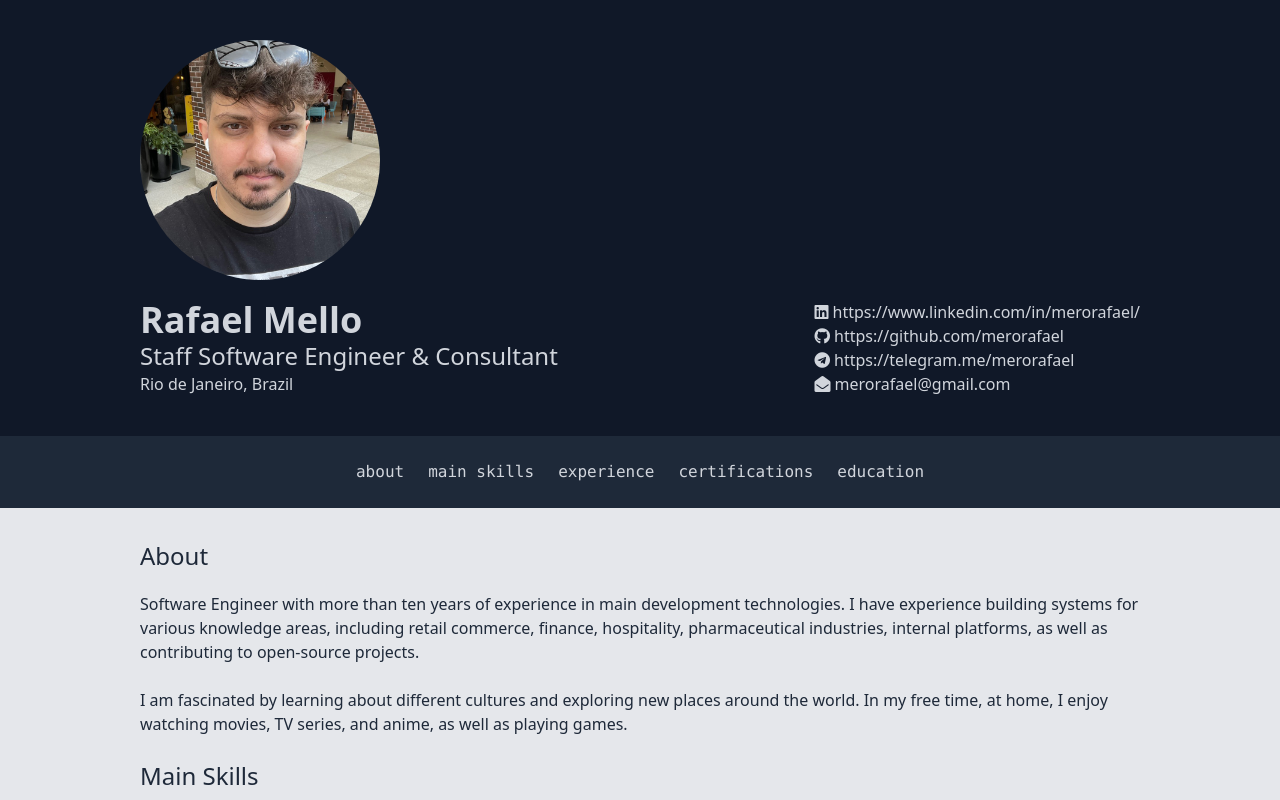
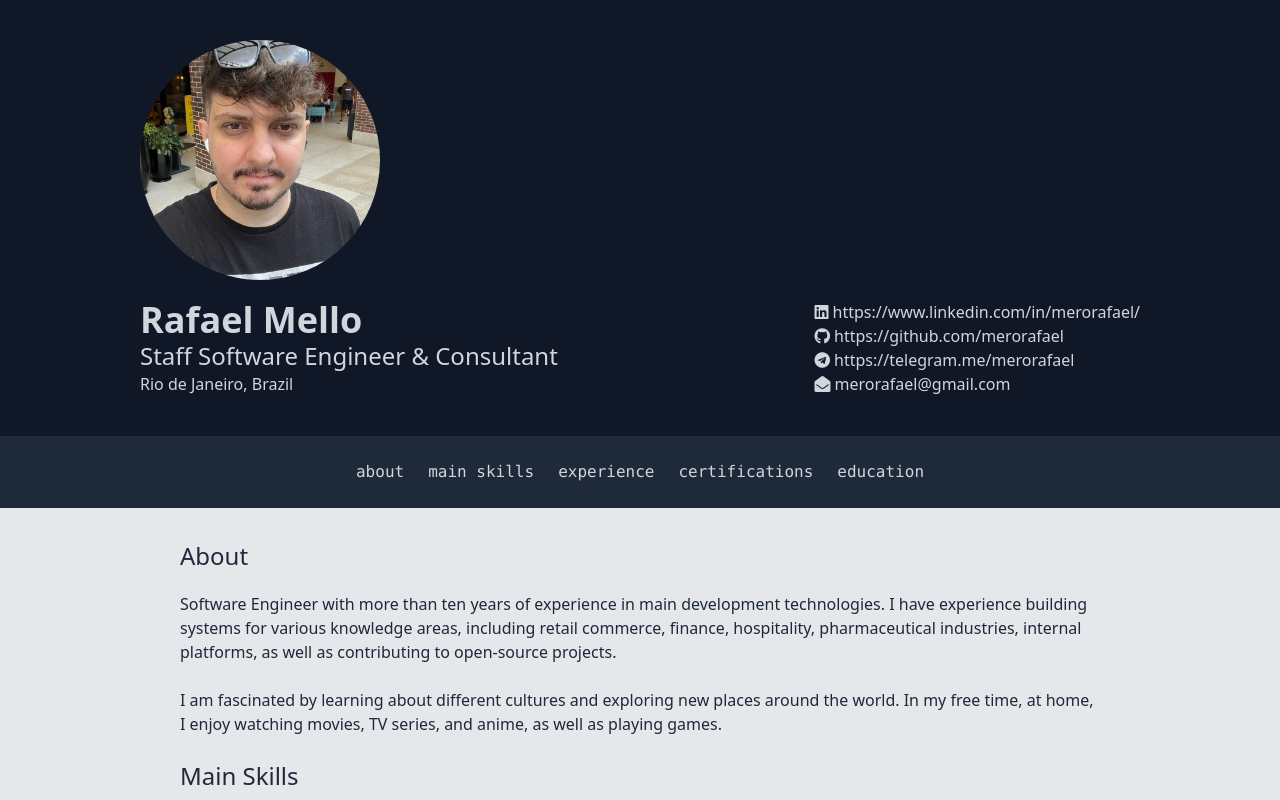
Before and after one commit to merorafael/merorafael.github.io, a Vue app: page / in a window 1280 px wide. Shown: the top 800 px of the page. Built offline with nearby package versions, Linux system fonts and the light colour scheme.

Commit message:
fix: responsiveness of elements

```diff
--- a/src/components/ProfileHeader.vue
+++ b/src/components/ProfileHeader.vue
@@ -1,8 +1,8 @@
 <template>
-  <header class="bg-gray-900 text-gray-300 print:text-gray-800 px-3 not-md:px-0 md:py-10">
+  <header class="bg-gray-900 text-gray-300 print:text-gray-800 px-10 not-md:px-0 md:py-10">
     <div class="container mx-auto max-w-250">
       <div class="mx-auto py-5 md:py-0 print:py-0">
-        <img v-if="photo" :src="photo" class="rounded-full w-40 md:w-60 print:w-30 print:ml-5 not-md:not-print:mx-auto" alt="Photo"/>
+        <img v-if="photo" :src="photo" class="rounded-full w-40 md:w-50 lg:w-60 print:w-30 print:ml-5 not-md:not-print:mx-auto" alt="Photo"/>
         <div class="flex flex-col md:flex-row print:flex-row print:justify-between md:justify-between">
           <div class="mt-5 not-md:px-5">
             <h1 class="font-bold text-3xl md:text-4xl">{{ name }}</h1>
--- a/src/views/SectionTemplate.vue
+++ b/src/views/SectionTemplate.vue
@@ -1,5 +1,5 @@
 <template>
-  <div :id="sectionId" class="scroll-mt-28 sm:scroll-mt-18 py-3 first::not-print:pt-0 last:pb-0 print:border-y-1 print:last:border-b-0 print:border-gray-300">
+  <div :id="sectionId" class="scroll-mt-28 sm:scroll-mt-18 px-10 not-md:px-0 py-3 first::not-print:pt-0 last:pb-0 print:border-y-1 print:last:border-b-0 print:border-gray-300">
     <h1 class="capitalize text-2xl print:text-xl mb-5">{{ title }}</h1>
     <slot></slot>
   </div>
```
Also changed, not shown: 4 other files (tests, documents, lock files or other folders).
